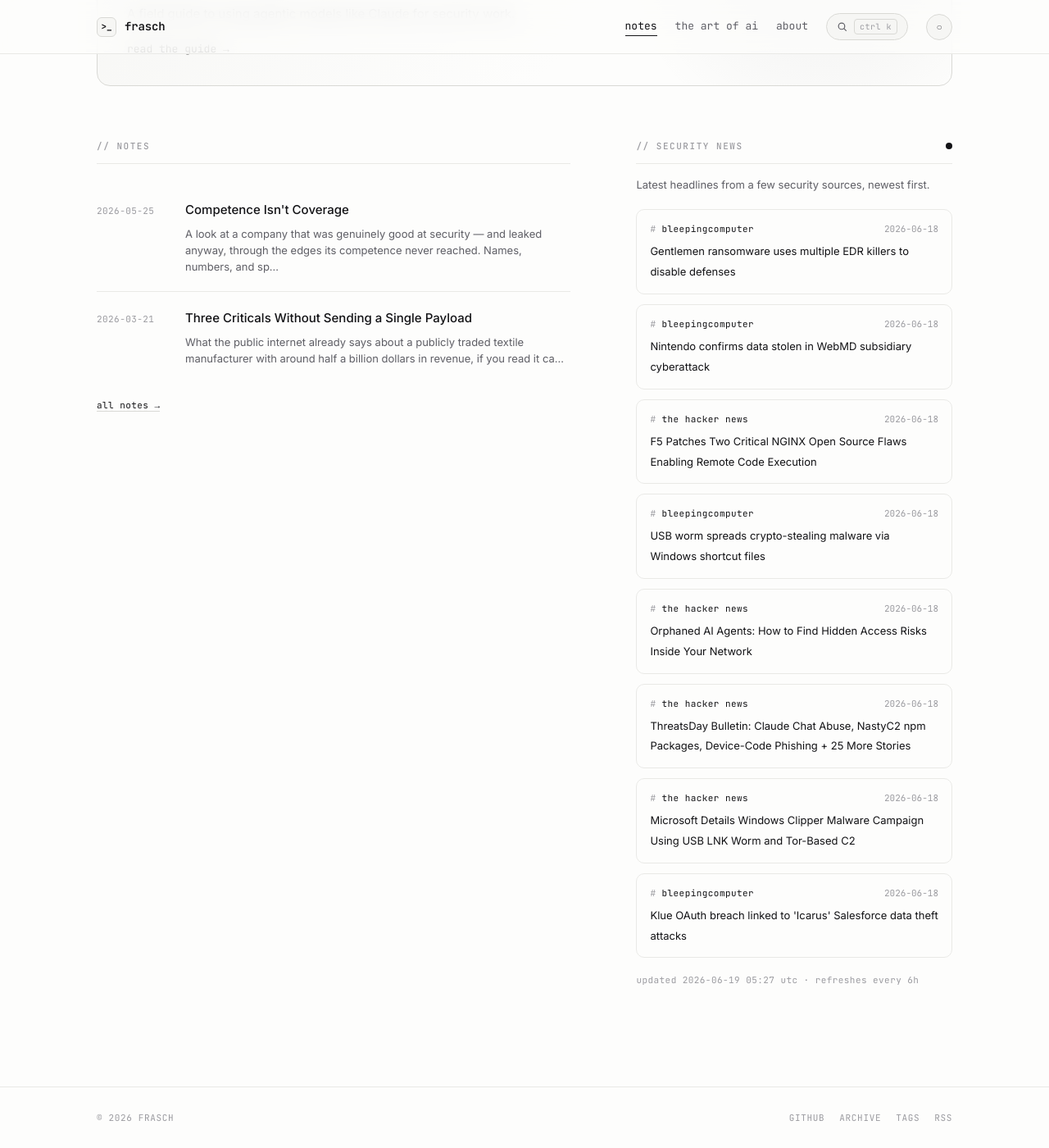
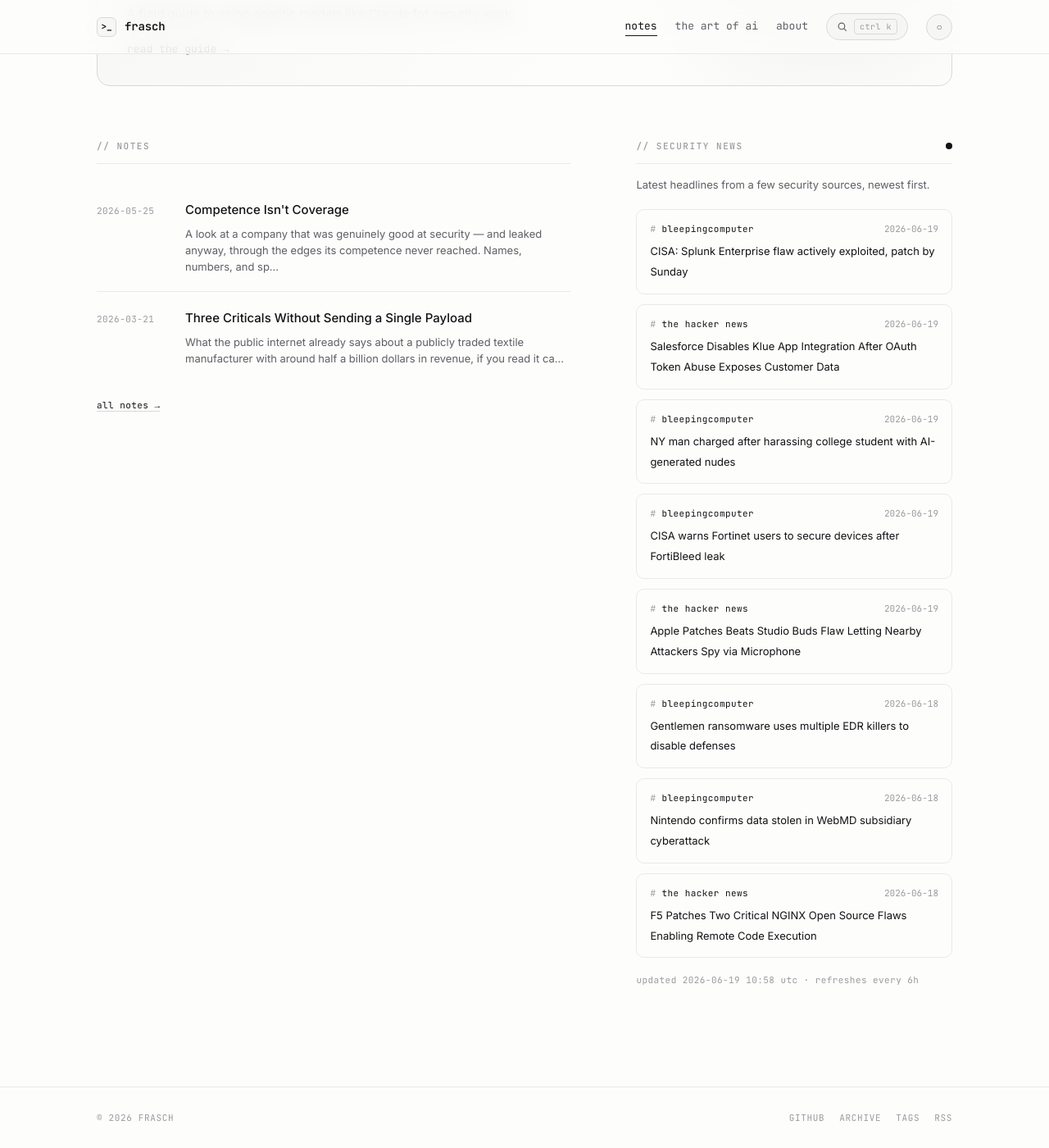
Before and after one commit to whoisfrasch/frasch, a Jekyll site: the page built from index.html, in a window 1280 px wide and 1400 px high, scrolled down 615 px. Shown: the whole window at 82% size. Built offline with Jekyll 4.4.1, drawn with Linux system fonts in a browser that asks for light colours.

Commit message:
Refresh security news feed

```diff
--- a/_data/news.json
+++ b/_data/news.json
@@ -1,6 +1,36 @@
 {
-  "updated": "2026-06-19T05:27:41Z",
+  "updated": "2026-06-19T10:58:42Z",
   "items": [
+    {
+      "source": "bleepingcomputer",
+      "title": "CISA: Splunk Enterprise flaw actively exploited, patch by Sunday",
+      "link": "https://www.bleepingcomputer.com/news/security/cisa-splunk-enterprise-flaw-actively-exploited-patch-by-sunday/",
+      "date": "2026-06-19T10:39:58Z"
+    },
+    {
+      "source": "the hacker news",
+      "title": "Salesforce Disables Klue App Integration After OAuth Token Abuse Exposes Customer Data",
+      "link": "https://thehackernews.com/2026/06/salesforce-disables-klue-app.html",
+      "date": "2026-06-19T09:03:57Z"
+    },
+    {
+      "source": "bleepingcomputer",
+      "title": "NY man charged after harassing college student with AI-generated nudes",
+      "link": "https://www.bleepingcomputer.com/news/security/new-york-man-faces-cyberstalking-charge-after-sharing-ai-generated-nudes-online/",
+      "date": "2026-06-19T08:44:08Z"
+    },
+    {
+      "source": "bleepingcomputer",
+      "title": "CISA warns Fortinet users to secure devices after FortiBleed leak",
+      "link": "https://www.bleepingcomputer.com/news/security/cisa-warns-fortinet-users-to-secure-devices-after-fortibleed-leak/",
+      "date": "2026-06-19T06:47:55Z"
+    },
+    {
+      "source": "the hacker news",
+      "title": "Apple Patches Beats Studio Buds Flaw Letting Nearby Attackers Spy via Microphone",
+      "link": "https://thehackernews.com/2026/06/apple-patches-beats-studio-buds-flaw.html",
+      "date": "2026-06-19T06:36:09Z"
+    },
     {
       "source": "bleepingcomputer",
       "title": "Gentlemen ransomware uses multiple EDR killers to disable defenses",
@@ -18,36 +48,6 @@
       "title": "F5 Patches Two Critical NGINX Open Source Flaws Enabling Remote Code Execution",
       "link": "https://thehackernews.com/2026/06/f5-patches-two-critical-nginx-open.html",
       "date": "2026-06-18T17:32:14Z"
-    },
-    {
-      "source": "bleepingcomputer",
-      "title": "USB worm spreads crypto-stealing malware via Windows shortcut files",
-      "link": "https://www.bleepingcomputer.com/news/security/usb-worm-spreads-crypto-stealing-malware-via-windows-shortcut-files/",
-      "date": "2026-06-18T16:20:06Z"
-    },
-    {
-      "source": "the hacker news",
-      "title": "Orphaned AI Agents: How to Find Hidden Access Risks Inside Your Network",
-      "link": "https://thehackernews.com/2026/06/orphaned-ai-agents-how-to-find-hidden.html",
-      "date": "2026-06-18T15:33:49Z"
-    },
-    {
-      "source": "the hacker news",
-      "title": "ThreatsDay Bulletin: Claude Chat Abuse, NastyC2 npm Packages, Device-Code Phishing + 25 More Stories",
-      "link": "https://thehackernews.com/2026/06/threatsday-bulletin-claude-chat-abuse.html",
-      "date": "2026-06-18T15:27:54Z"
-    },
-    {
-      "source": "the hacker news",
-      "title": "Microsoft Details Windows Clipper Malware Campaign Using USB LNK Worm and Tor-Based C2",
-      "link": "https://thehackernews.com/2026/06/microsoft-details-windows-clipper.html",
-      "date": "2026-06-18T14:30:42Z"
-    },
-    {
-      "source": "bleepingcomputer",
-      "title": "Klue OAuth breach linked to 'Icarus' Salesforce data theft attacks",
-      "link": "https://www.bleepingcomputer.com/news/security/klue-oauth-breach-linked-to-icarus-salesforce-data-theft-attacks/",
-      "date": "2026-06-18T14:19:50Z"
     }
   ]
 }
```
